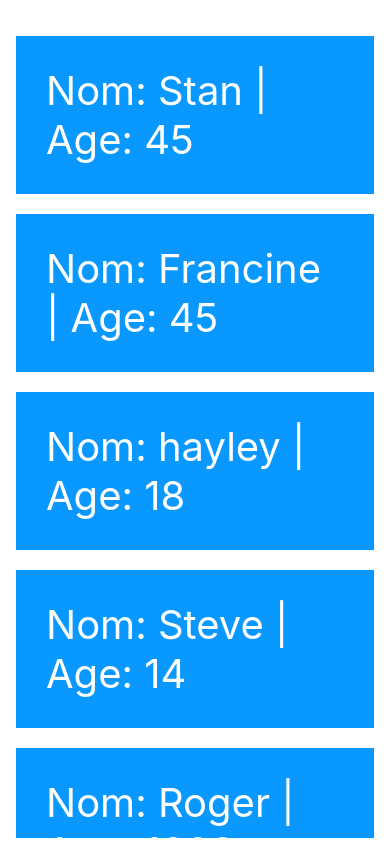
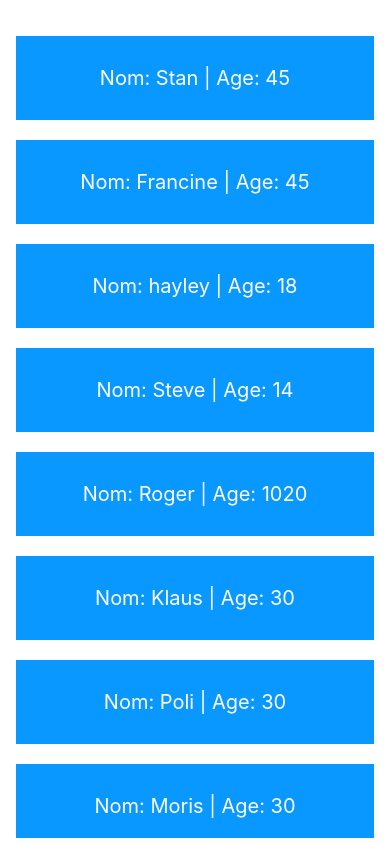
Before and after one commit to cem-sucu/exerciceDG-react-native, a React Native app: screen / in a window 390 px wide. Built offline with nearby package versions, Linux system fonts and the light colour scheme.

Commit message:
exercice 9 et 10 finis

```diff
--- a/App.js
+++ b/App.js
@@ -1,79 +1,52 @@
 // Exercice 1
 import React, { useState } from "react";
-import {
-    StatusBar,
-    View,
-    StyleSheet,
-    Text,
-    ScrollView,
-    RefreshControl,
-    Alert,
-} from "react-native";
+import { StatusBar, View, StyleSheet, Text, FlatList } from "react-native";
 
 export default function App() {
     StatusBar.setBarStyle("dark-content", true);
     const obj = [
-        { id: "1", name: "Stan", age: 45 },
-        { id: "2", name: "Francine", age: 45 },
-        { id: "3", name: "hayley", age: 18 },
-        { id: "4", name: "Steve", age: 14 },
-        { id: "5", name: "Roger", age: 1020 },
-        { id: "6", name: "Klaus", age: 30 },
+        { name: "Stan", age: 45 },
+        { name: "Francine", age: 45 },
+        { name: "hayley", age: 18 },
+        { name: "Steve", age: 14 },
+        { name: "Roger", age: 1020 },
+        { name: "Klaus", age: 30 },
+        { name: "Poli", age: 30 },
+        { name: "Moris", age: 30 },
+        { name: "Zeus", age: 30 },
+        { name: "Athena", age: 30 },
+        { name: "Aphrodite", age: 30 },
     ];
 
     const [family, setFamily] = useState(obj);
     const [refresh, setRefresh] = useState(false);
 
-    //TODO methode1 qui va permettre de rafraichir la page au bout de 2 seconde
-    //TODO fonctionne sur ios
-    /* const wait = (timeout) => {
+    const wait = (timeout) => {
         return new Promise((resolve) => setTimeout(resolve, timeout));
     };
-
     const onRefreshing = React.useCallback(() => {
-        setRefreshing(true);
-        wait(2000).then(() => setRefreshing(false)); //avec le const wait crée cela permet de rafraichr automatique apres 2s
-        console.warn("la page se rafrîchie"); // message warning
-    }); //TODO fin de la methode1*/
-
-    //TODO méthode2 pour rafraichir la page en passant par la validation via le alert généré
-    //TODO elle ne fonctionne pas vraiment avec ios si on utilise le alert et le onpress
-    const onRefresh = () => {
         setRefresh(true);
-        Alert.alert("Infos", "La page a été rafaîchie", [
-            {
-                text: "Compris",
-                onPress: () => console.warn("la page s'est rafraîchie"),
-                style: "cancel",
-            },
-        ]);
-        setRefresh(false);
-    };
-    //TODO fin de la méthode2
+        wait(2000).then(() => setRefresh(false)); //avec le const wait crée cela permet de rafraichr automatique apres 2s
+        console.warn("la page se rafrîchie");
+    });
 
     return (
         <View style={styles.container}>
-            <ScrollView
-                refreshControl={
-                    <RefreshControl
-                        refreshing={refresh}
-                        onRefresh={onRefresh}
-                        tintColor="#dc143c"
-                        title="rafraichisement"
-                        titleColor="#dc143c"
-                    />
-                }
-            >
-                {family.map((member) => {
+            <FlatList
+                data={family}
+                refreshing={false}
+                onRefresh={onRefreshing}
+                renderItem={({ item }) => {
                     return (
-                        <View key={member.id} style={styles.containerMember}>
+                        <View style={styles.containerMember}>
                             <Text style={styles.memberText}>
-                                Nom: {member.name} | Age: {member.age}
+                                Nom: {item.name} | Age: {item.age}
                             </Text>
                         </View>
                     );
-                })}
-            </ScrollView>
+                }}
+                keyExtractor={(item, index) => index.toString()}
+            />
         </View>
     );
 }
@@ -96,6 +69,6 @@ const styles = StyleSheet.create({
     memberText: {
         color: "#FFFFFF",
         padding: 30,
-        fontSize: 40,
+        fontSize: 20,
     },
 });
```
